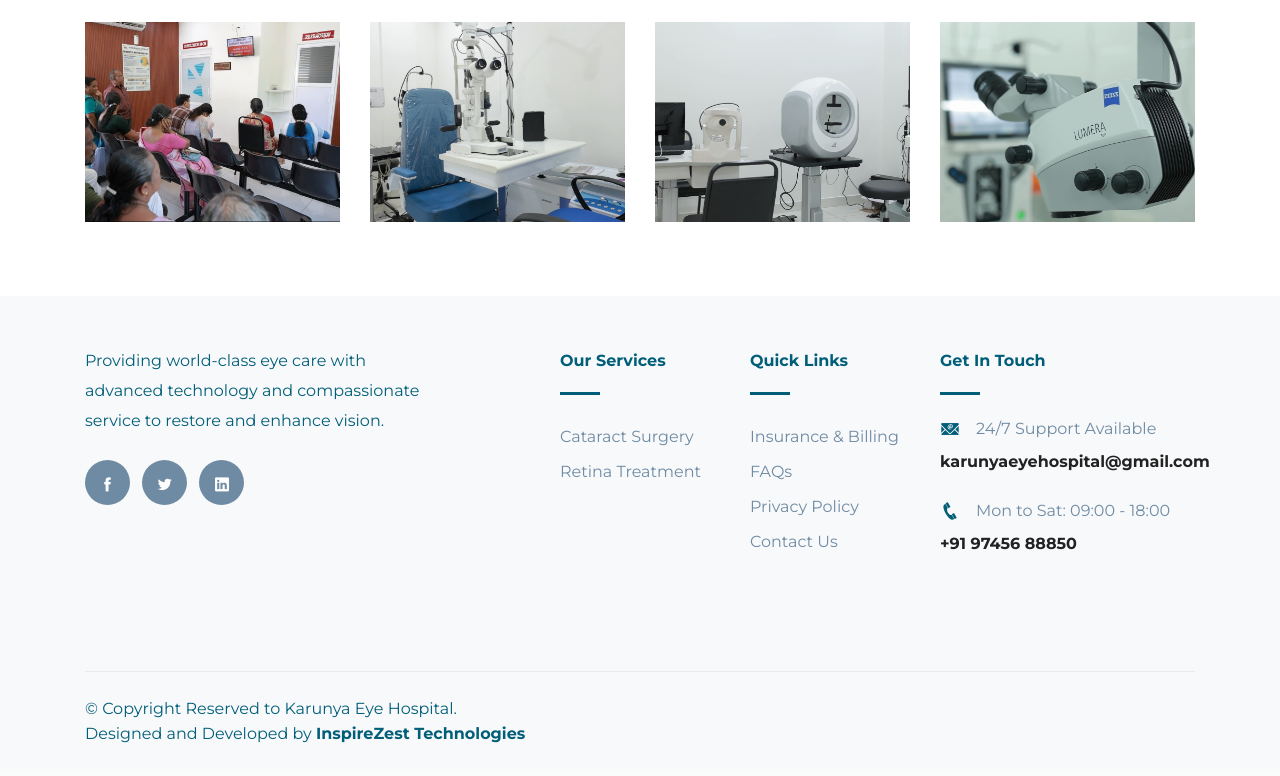
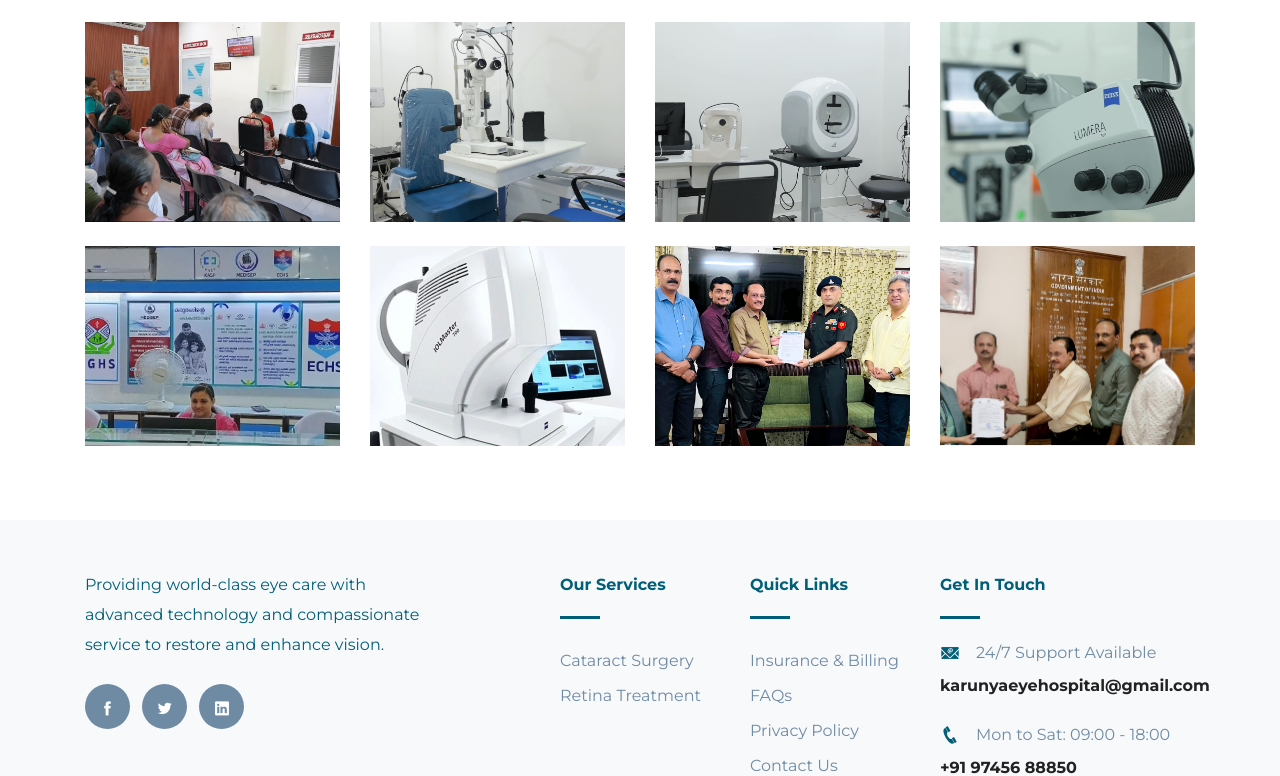
Before and after one commit to ankuxsshh/karunya.eyehospital, a Django app: page /gallery in a window 1280 px wide. Shown: the part 1922-2698 px from the top of the page. Before the commit the page ends 2665 px from the top, so only its background shows below. Run offline with Django 5.2, Linux system fonts and the light colour scheme; some libraries are stand-ins or nearby versions.

Commit message:
firstcommit

```diff
--- a/templates/gallery.html
+++ b/templates/gallery.html
@@ -26,7 +26,8 @@
         <div class="section-title">
           <h2>Our Eye Hospital Journey</h2>
           <div class="divider mx-auto my-4"></div>
-            <p>Explore our state-of-the-art eye care facilities, advanced surgical procedures, and heartwarming patient journeys through our gallery.</p>
+          <p>Explore our state-of-the-art eye care facilities, advanced surgical procedures, and heartwarming patient
+            journeys through our gallery.</p>
         </div>
       </div>
     </div>
@@ -155,6 +156,28 @@
           <img src="static/images/gallery/42 Q.jpg" alt="event-image" class="img-fluid w-100" />
         </div>
       </div>
+
+      <div class="col-lg-3 col-sm-6 col-md-6 mb-4 shuffle-item" data-groups='["cat3"]'>
+        <div class="gallery-box">
+          <img src="static/images/gallery1.jpg" alt="event-image" class="img-fluid w-100" />
+        </div>
+      </div>
+      <div class="col-lg-3 col-sm-6 col-md-6 mb-4 shuffle-item" data-groups='["cat4"]'>
+        <div class="gallery-box">
+          <img src="static/images/gallery2.jpg" alt="event-image" class="img-fluid w-100" />
+        </div>
+      </div>
+
+      <div class="col-lg-3 col-sm-6 col-md-6 mb-4 shuffle-item" data-groups='["cat3"]'>
+        <div class="gallery-box">
+          <img src="static/images/gallery3.jpg" alt="event-image" class="img-fluid w-100" />
+        </div>
+      </div>
+      <div class="col-lg-3 col-sm-6 col-md-6 mb-4 shuffle-item" data-groups='["cat4"]'>
+        <div class="gallery-box">
+          <img src="static/images/gallery45.jpg" alt="event-image" class="img-fluid w-100" />
+        </div>
+      </div>
     </div>
   </div>
 </section>
@@ -201,7 +224,7 @@
     max-width: 90%;
     max-height: 90%;
     border-radius: 8px;
-      box-shadow: 0 0 15px rgba(0,0,0,0.7);
+    box-shadow: 0 0 15px rgba(0, 0, 0, 0.7);
   }
 
   .image-overlay.active {
--- a/templates/index.html
+++ b/templates/index.html
@@ -174,7 +174,7 @@ Home | Karunya Eye Hospital
         <div class="section-title">
           <h2>Our Specialities</h2>
           <div class="divider mx-auto my-4"></div>
-          <p>Delivering comprehensive and advanced eye Hospital services with cutting-edge technology and expertise.</p>
+          <p>Delivering comprehensive and advanced eye care with cutting-edge technology and expertise.</p>
         </div>
       </div>
     </div>
--- a/templates/specialities.html
+++ b/templates/specialities.html
@@ -27,7 +27,7 @@
           <div class="section-title">
             <h2>Our Specialities</h2>
             <div class="divider mx-auto my-4"></div>
-            <p>Delivering comprehensive and advanced eye Hospital services with cutting-edge technology and expertise.</p>
+            <p>Delivering comprehensive and advanced eye care with cutting-edge technology and expertise.</p>
           </div>
         </div>
       </div>
```
Also changed, not shown: templates/doctor.html (+3 -4 lines), static/images/gallery1.jpg (added), static/images/gallery2.jpg (added), static/images/gallery3.jpg (added), static/images/gallery4.jpg (added), static/images/gallery45.jpg (added). Lines whose indentation alone changed are shown as unchanged.
